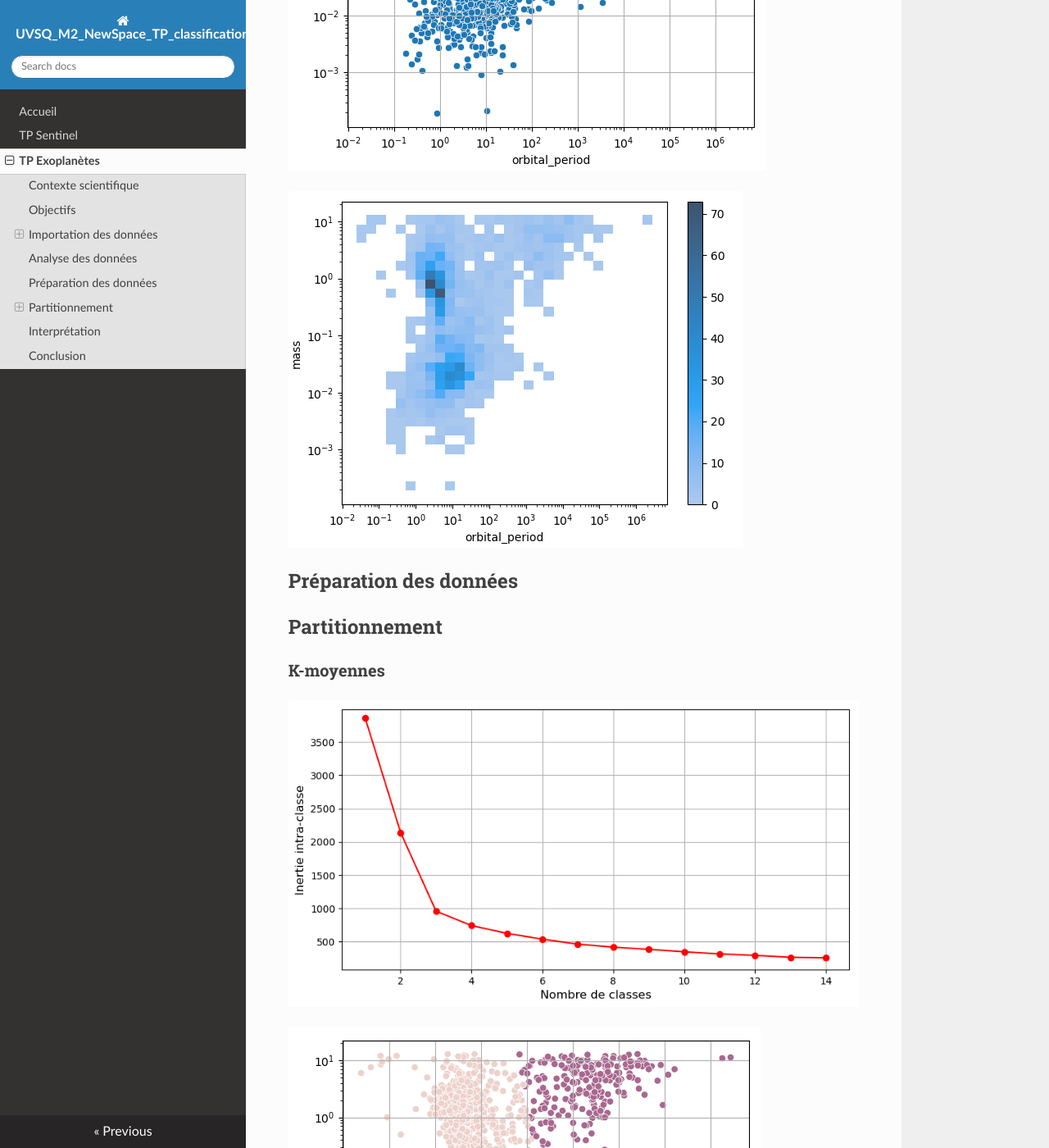
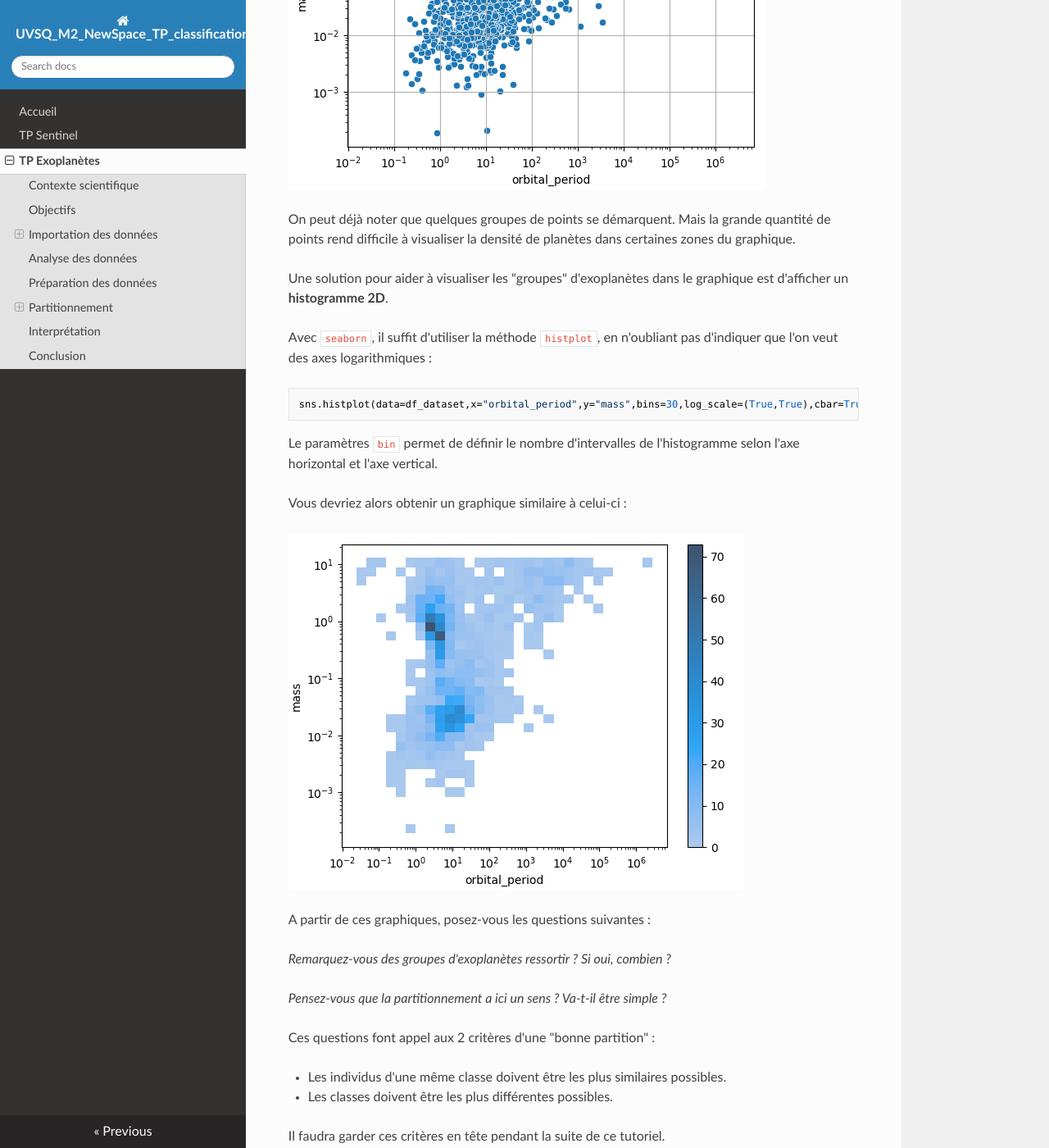
Before and after one commit to NicOudart/UVSQ_M2_NewSpace_TP_classification, an MkDocs documentation site: the page built from docs/TP_exoplanets.md, in a window 1280 px wide and 1400 px high, scrolled down 5270 px. Shown: the whole window at 82% size. Built offline with MkDocs 1.6.1, drawn with Linux system fonts in a browser that asks for light colours; nearby versions of some CDN libraries; some of the changed text lies outside the part shown.

Commit message:
-Progress on clustering.

```diff
--- a/docs/TP_exoplanets.md
+++ b/docs/TP_exoplanets.md
@@ -24,7 +24,9 @@ Un extrait de ce tableau a été récupéré en avril 2026 sur le site d'exoplan
 Il contient entre autres pour chaque exoplanète les 2 informations suivantes : sa **masse** (en ratio par rapport à la masse de Jupiter) et sa **période orbitale** autour de son étoile (en jours terrestres).
 
 Nous savons qu'il existe différents types de planètes dans le système solaire (telluriques, géantes gazeuses, géantes glacées, etc.), ayant des masses et des périodes orbitales différente.
-On peut donc légitimement se poser la question suivante : **Est-il possible de discriminer les différents types d'exoplanètes à partir de ces mêmes informations ?**
+On peut donc légitimement se poser la question suivante :
+
+_Est-il possible de discriminer les différents types d'exoplanètes à partir de ces mêmes informations ?_
 
 On reconnait dans cette question un problème de **partition** (ou classification non-supervisée).
 
@@ -188,11 +190,40 @@ plt.xscale("log")
 plt.yscale("log")
 ~~~
 
-Vous devrie alors obtenir un graphique similaire à celui-ci :
+Vous devriez alors obtenir un graphique similaire à celui-ci :
 
 ![Nuage de points](img/Exoplanets_scatter_points.png)
 
+On peut déjà noter que quelques groupes de points se démarquent.
+Mais la grande quantité de points rend difficile à visualiser la densité de planètes dans certaines zones du graphique.
+
+Une solution pour aider à visualiser les "groupes" d'exoplanètes dans le graphique est d'afficher un **histogramme 2D**.
+
+Avec `seaborn`, il suffit d'utiliser la méthode `histplot`, en n'oubliant pas d'indiquer que l'on veut des axes logarithmiques :
+
+~~~
+sns.histplot(data=df_dataset,x="orbital_period",y="mass",bins=30,log_scale=(True,True),cbar=True)
+~~~
+
+Le paramètres `bin` permet de définir le nombre d'intervalles de l'histogramme selon l'axe horizontal et l'axe vertical.
+
+Vous devriez alors obtenir un graphique similaire à celui-ci :
+
 ![Histogramme 2D](img/Exoplanets_2D_histogram.png)
+
+A partir de ces graphiques, posez-vous les questions suivantes :
+
+_Remarquez-vous des groupes d'exoplanètes ressortir ? Si oui, combien ?_
+
+_Pensez-vous que la partitionnement a ici un sens ? Va-t-il être simple ?_
+
+Ces questions font appel aux 2 critères d'une "bonne partition" :
+
+* Les individus d'une même classe doivent être les plus similaires possibles.
+
+* Les classes doivent être les plus différentes possibles.
+
+Il faudra garder ces critères en tête pendant la suite de ce tutoriel.
 
 ## Préparation des données
 
```
